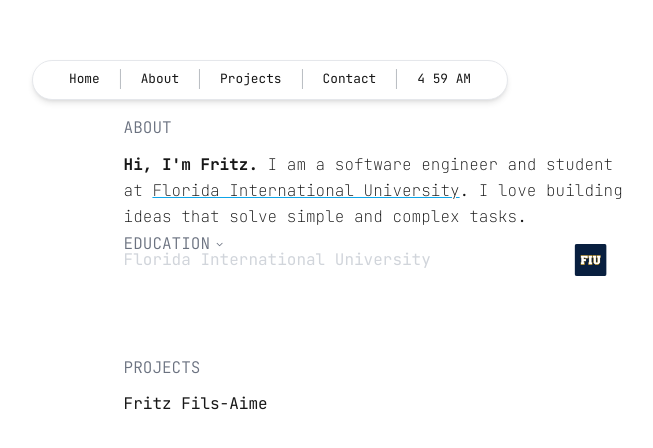
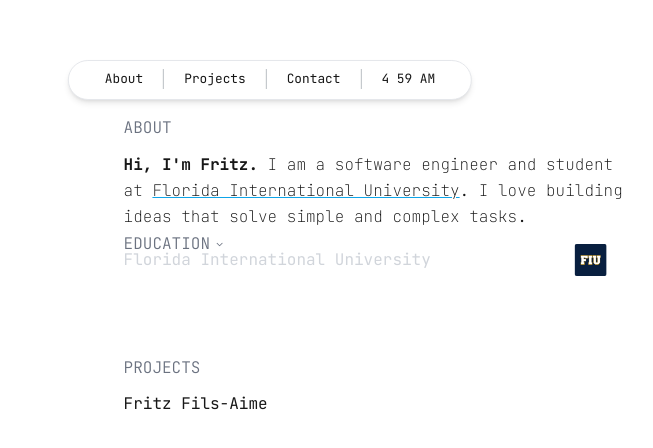
Before and after one commit to soyolz/Fils-Aime, a Next.js app: page / in a window 1280 px wide. Shown: the part 150-598 px from the top of the page, without its empty margins (370-1023 px from the left). Built offline with nearby package versions, Linux system fonts and the light colour scheme.

Commit message:
Deleted Home tab, Added link to Projects

```diff
--- a/src/app/components/Navbar.js
+++ b/src/app/components/Navbar.js
@@ -3,9 +3,6 @@ export default function Navbar() {
     return (
         <div className="fixed z-50 h-10 max-w-lg translate-y-[15vh] -translate-x-1/2 bg-white border shadow-md border-gray-200 dark:border-gray-500/25 rounded-full left-1/2 dark:bg-black dark:border-gray-500">
             <ul className="flex items-center justify-between px-4 py-2 text-sm font-mono divide-x divide-gray-700 divide-opacity-30">
-                <li className="px-5 text-center">
-                    <a href="#home" className="hover:text-gray-600 dark:hover:text-gray-400">Home</a>
-                </li>
                 <li className="px-5 text-center">
                     <a href="#about" className="hover:text-gray-600 dark:hover:text-gray-400">About</a>
                 </li>
--- a/src/app/components/Projects.js
+++ b/src/app/components/Projects.js
@@ -9,7 +9,7 @@ export default function Projects() {
             </div>
             <ul>
                 <li>
-                    <a className="">Fritz Fils-Aime</a>
+                    <a className="hover:cursor-pointer" href="https://www.fils.lol" >Fritz Fils-Aime</a>
                 </li>
             </ul>
         </div>
```
